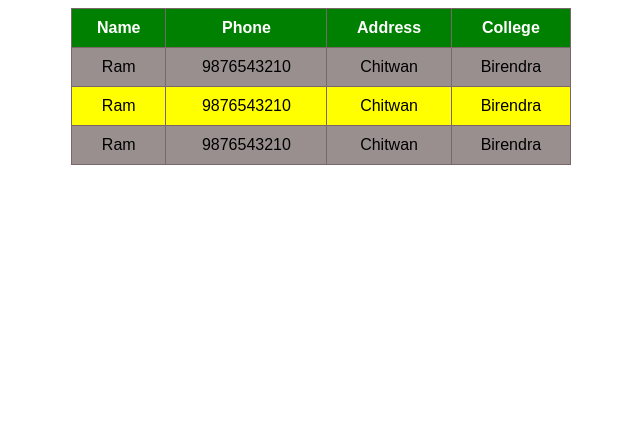
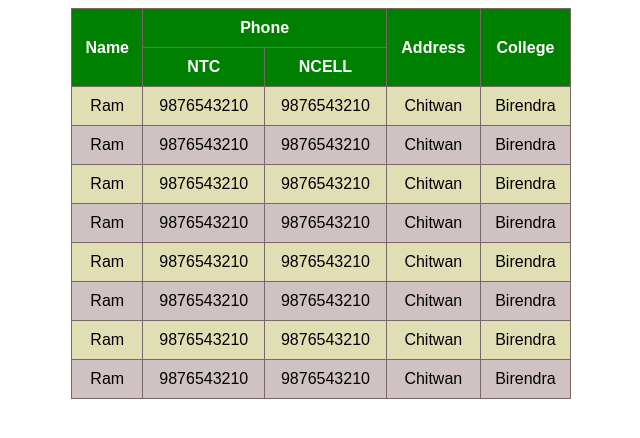
Before and after one commit to sudipparajulee/html-class-1, a plain HTML site: page Day 19.1/index.html in a window 1280 px wide. Shown: the whole page, without its empty margins (319-959 px from the left). Drawn offline with Linux system fonts and the light colour scheme.

Commit message:
table example

```diff
--- a/Day 19.1/css/style.css
+++ b/Day 19.1/css/style.css
@@ -3,7 +3,7 @@ body{
 }
 
 .mytable{
-    background-color: rgb(153, 143, 143);
+    background-color: rgb(207, 194, 194);
     width: 500px;
     margin: auto;
     text-align: center;
@@ -20,3 +20,12 @@ body{
     background-color: green;
     color: white;
 }
+
+
+.mytable tr:nth-child(odd){
+    background-color: rgb(223, 223, 179);
+}
+
+.mytable tr:hover{
+    background-color: rgb(167, 201, 231);
+}
--- a/Day 19.1/index.html
+++ b/Day 19.1/index.html
@@ -10,19 +10,18 @@
 <body>
     <table class="mytable">
         <tr>
-            <th>Name</th>
-            <th>Phone</th>
-            <th>Address</th>
-            <th>College</th>
+            <th rowspan="2">Name</th>
+            <th colspan="2">Phone</th>
+            <th rowspan="2">Address</th>
+            <th rowspan="2">College</th>
+        </tr>
+        <tr>
+            <th>NTC</th>
+            <th>NCELL</th>
         </tr>
         <tr>
             <td>Ram</td>
             <td>9876543210</td>
-            <td>Chitwan</td>
-            <td>Birendra</td>
-        </tr>
-        <tr style="background-color:yellow;">
-            <td>Ram</td>
             <td>9876543210</td>
             <td>Chitwan</td>
             <td>Birendra</td>
@@ -30,6 +29,50 @@
         <tr>
             <td>Ram</td>
             <td>9876543210</td>
+            <td>9876543210</td>
+            <td>Chitwan</td>
+            <td>Birendra</td>
+        </tr>
+        <tr>
+            <td>Ram</td>
+            <td>9876543210</td>
+            <td>9876543210</td>
+            <td>Chitwan</td>
+            <td>Birendra</td>
+        </tr>
+        <tr>
+            <td>Ram</td>
+            <td>9876543210</td>
+            <td>9876543210</td>
+            <td>Chitwan</td>
+            <td>Birendra</td>
+        </tr>
+        <tr>
+            <td>Ram</td>
+            <td>9876543210</td>
+            <td>9876543210</td>
+            <td>Chitwan</td>
+            <td>Birendra</td>
+        </tr>
+
+        <tr>
+            <td>Ram</td>
+            <td>9876543210</td>
+            <td>9876543210</td>
+            <td>Chitwan</td>
+            <td>Birendra</td>
+        </tr>
+        <tr>
+            <td>Ram</td>
+            <td>9876543210</td>
+            <td>9876543210</td>
+            <td>Chitwan</td>
+            <td>Birendra</td>
+        </tr>
+        <tr>
+            <td>Ram</td>
+            <td>9876543210</td>
+            <td>9876543210</td>
             <td>Chitwan</td>
             <td>Birendra</td>
         </tr>
```
